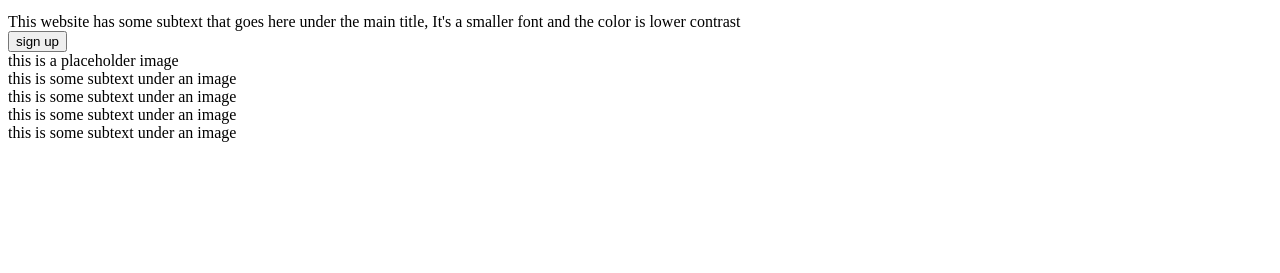
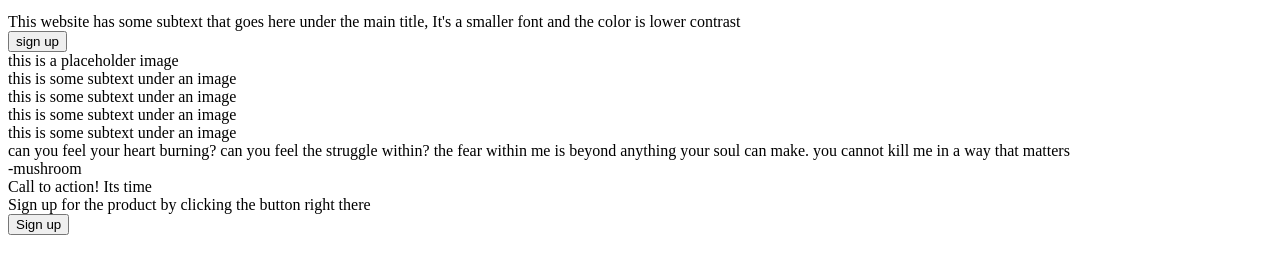
Before and after one commit to SemiSentientFungus/Landing-Page, a plain HTML site: page index.html in a window 1280 px wide. Shown: the part 163-436 px from the top of the page. Drawn offline with Linux system fonts and the light colour scheme.

Commit message:
add final elements for page

```diff
--- a/index.html
+++ b/index.html
@@ -26,7 +26,7 @@
             <div class="placeholder">this is a placeholder image</div>
         </div>
     </div>
-    <div class="contenttop"></div>
+    <div class="contenttop">
         <div class="container">
             <div class="blank"></div>
             <div class="imagetxt">this is some subtext under an image</div>
@@ -43,9 +43,19 @@
             <div class="blank"></div>
             <div class="imagetxt">this is some subtext under an image</div>
         </div>
+    </div>
     <div class="contentbottom">
-
+        <div class="quotecontainer">
+            <div class="quote">can you feel your heart burning? can you feel the struggle within? the fear within me is beyond anything your soul can make. you cannot kill me in a way that matters</div>
+            <div class="attribute">-mushroom</div>
+        </div>
     </div>
-    <div class="footer"></div>
+    <div class="footer">
+        <div class="call">
+            <div class="action">Call to action! Its time</div>
+            <div class="prompt">Sign up for the product by clicking the button right there</div>
+        </div>
+        <button class="secondbutton">Sign up</button>
+    </div>
 </body>
 </html>
```
